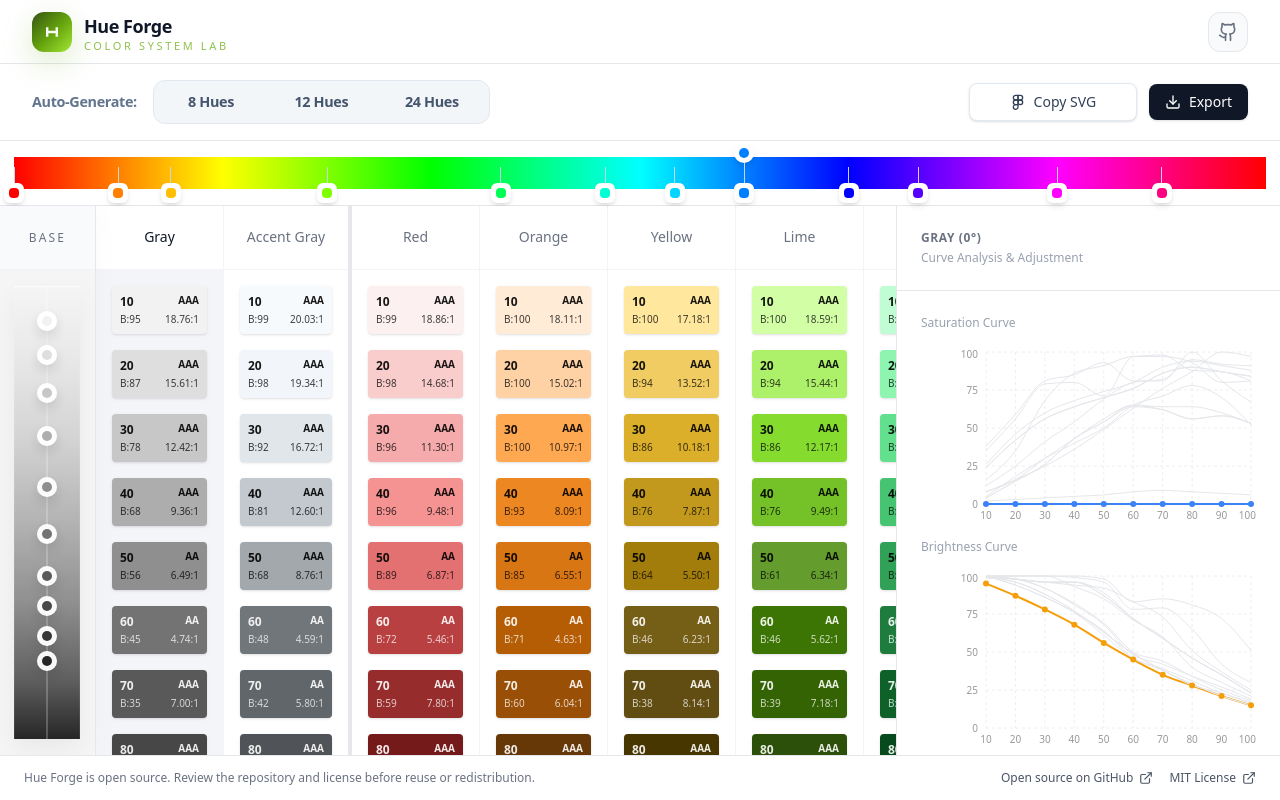
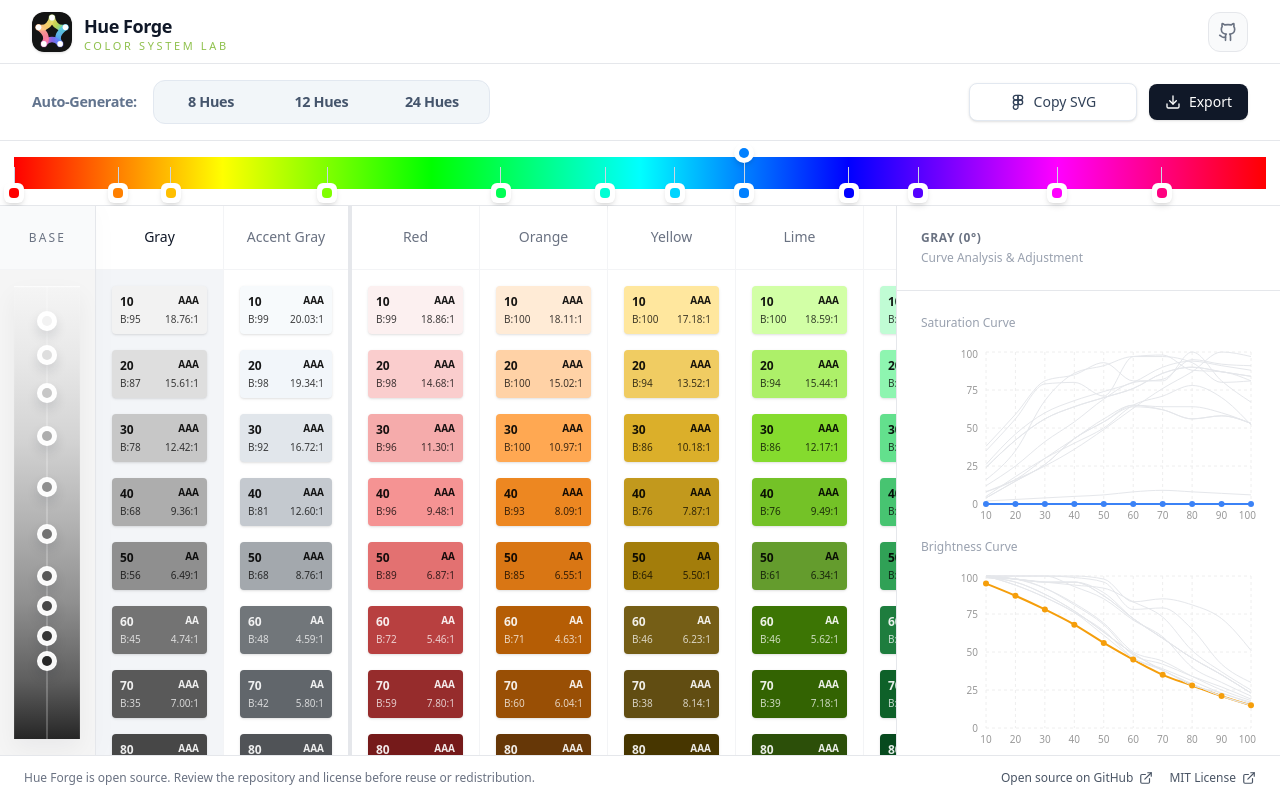
Before and after one commit to chenlicool/Hue-Forge, a React (Vite) app: page / in a window 1280 px wide. Built offline with nearby package versions, Linux system fonts and the light colour scheme.

Commit message:
fix: sync TopBar logo with Paper icon

```diff
--- a/src/components/TopBar.tsx
+++ b/src/components/TopBar.tsx
@@ -6,17 +6,7 @@ export function TopBar() {
   return (
     <header className="h-16 bg-white border-b border-gray-200 flex items-center px-8 sticky top-0 z-50">
       <div className="flex items-center gap-3">
-        <div className="flex h-10 w-10 items-center justify-center rounded-xl bg-[linear-gradient(135deg,#365314_0%,#65A30D_52%,#A3E635_100%)] shadow-[0_10px_30px_rgba(101,163,13,0.22)]">
-          <svg
-            viewBox="0 0 40 40"
-            className="h-6 w-6"
-            fill="none"
-            xmlns="http://www.w3.org/2000/svg"
-            aria-hidden="true"
-          >
-            <path d="M10 28V12h4v6h12v-6h4v16h-4v-6H14v6h-4Z" fill="white" fillOpacity="0.96" />
-          </svg>
-        </div>
+        <img src="/favicon.svg" alt="Hue Forge logo" className="h-10 w-10 rounded-xl shadow-sm" />
         <div className="flex flex-col leading-none">
           <h1 className="text-gray-900 font-semibold text-lg tracking-tight">Hue Forge</h1>
           <span className="text-[11px] font-medium uppercase tracking-[0.24em] text-lime-600/70">
```
Also changed, not shown: 1 other file (tests, documents, lock files or other folders).
